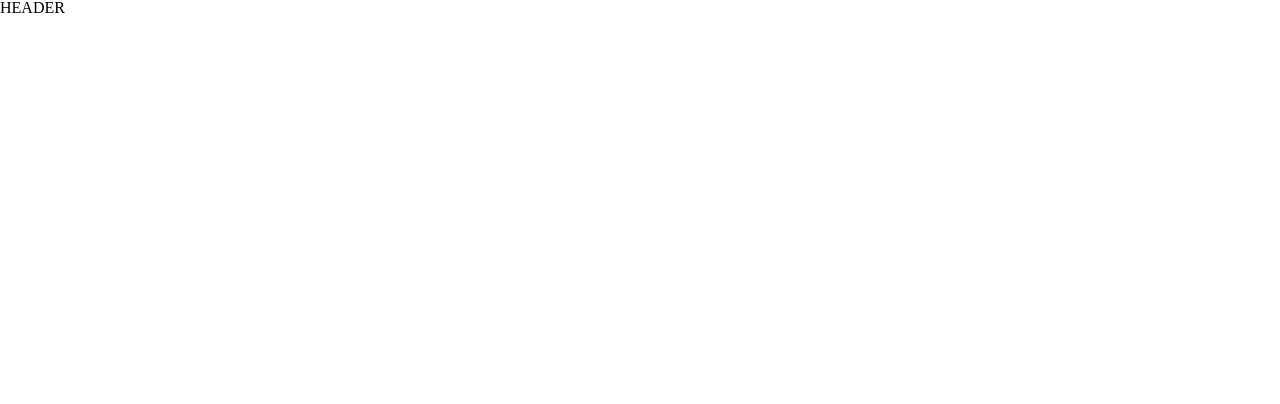
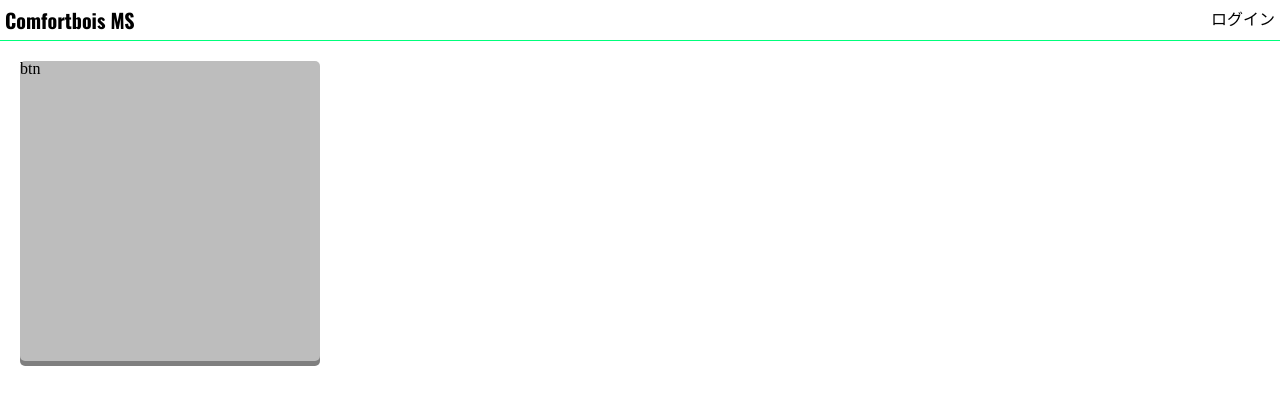
Before and after one commit to hide8811/ME-MS, a React (Create React App) app in the folder frontend/: page / in a window 1280 px wide. Shown: the top 404 px of the page. Built offline with nearby package versions, Linux system fonts and the light colour scheme.

Commit message:
contents btnの追加

```diff
--- a/frontend/src/App.tsx
+++ b/frontend/src/App.tsx
@@ -1,9 +1,13 @@
 import React from 'react';
+import ContentBtn from './components/Molecules/ContentBtn';
 import Header from './components/Organisms/Header';
 
 function App() {
   return (
-    <Header />
+    <>
+      <Header />
+      <ContentBtn />
+    </>
   );
 }
 
--- /dev/null
+++ b/frontend/src/components/Molecules/ContentBtn.tsx
@@ -0,0 +1,29 @@
+import React from 'react'
+import styled from 'styled-components'
+
+const ContentBtn = () => {
+  return(
+    <>
+      <Button>btn</Button>
+    </>
+  )
+}
+
+const Button = styled.div`
+  width: 300px;
+  height: 300px;
+  border-radius: 5px;
+  background: rgb(189, 189, 189);
+  box-shadow: 0 5px 0 rgba(0,0,0 ,0.5);
+  margin: 20px 0 0 20px;
+  &:active {
+    box-shadow: none;
+    margin-top: 25px;
+  }
+  @media screen and (max-width: 480px) {
+      width: 42vw;
+      height: 42vw;
+  }
+`;
+
+export default ContentBtn
--- a/frontend/src/components/Organisms/Header.tsx
+++ b/frontend/src/components/Organisms/Header.tsx
@@ -1,11 +1,32 @@
-import React from 'react';
+import React from 'react'
+import styled from 'styled-components'
 
 const Header = () => {
   return(
     <>
-      HEADER
+      <HEADER>
+        <H1>Comfortbois MS</H1>
+        <P>ログイン</P>
+      </HEADER>
     </>
   )
 }
 
+const HEADER = styled.header`
+  border-bottom: 1px solid rgb(0, 255, 123);
+  display: flex;
+  justify-content: space-between;
+`;
+const H1 = styled.div`
+  line-height: 40px;
+  font-size: 20px;
+  margin-left: 5px;
+  font-family: 'Oswald', sans-serif;
+  font-weight: bold;
+`;
+  const P = styled.div`
+  line-height: 40px;
+  margin-right: 5px;
+`;
+
 export default Header
--- a/frontend/src/reset.css
+++ b/frontend/src/reset.css
@@ -1,4 +1,5 @@
 @charset "UTF-8";
+@import url("https://fonts.googleapis.com/css2?family=Oswald:wght@200;300;400;500;600;700&display=swap");
 
 *,
 *::before,
```
Also changed, not shown: 1 other file (tests, documents, lock files or other folders).
